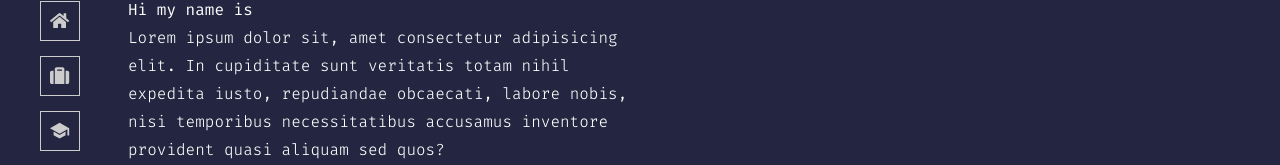
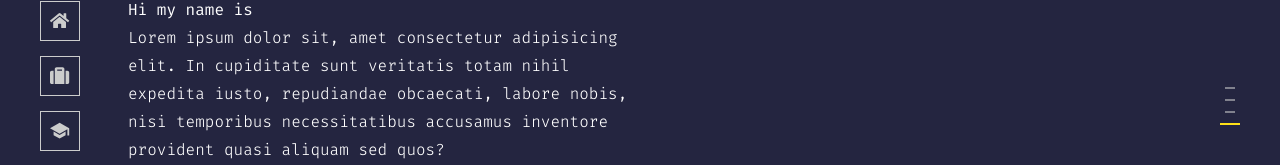
Before and after one commit to sadhumubarak/portfolio, a React (Vite) app: page / in a window 1280 px wide. Shown: the part 289-454 px from the top of the page. Built offline with nearby package versions, Linux system fonts and the light colour scheme; a web font is replaced by a local one.

Commit message:
progress bar

```diff
--- a/src/pages/Home/Home.tsx
+++ b/src/pages/Home/Home.tsx
@@ -10,6 +10,8 @@ import NavPanel from "../../shared/ActionButtons";
 import Header from "../../shared/Header/Header";
 import Footer from "../../shared/Footer/Footer";
 import MediaPlayer from "../../shared/MediaPlayer/MediaPlayer";
+import ProgressLine from "../../shared/ProgressLine";
+
 // import useInteraction from "../../shared/useIntersection";
 type Props = {};
 
@@ -68,6 +70,7 @@ const Home = ({}: Props) => {
   return (
     <Fragment>
       <MediaPlayer />
+      <ProgressLine activeMenu={active}/>
       <Header />
       <NavPanel activeMenu={active} />
       <ViewPort id="introduction" />
--- a/src/shared/ActionButtons/index.tsx
+++ b/src/shared/ActionButtons/index.tsx
@@ -4,7 +4,7 @@ import { IoSchoolSharp } from "react-icons/io5";
 import { GiSkills } from "react-icons/gi";
 import { Link } from "react-router-dom";
 
-const navMenus = [
+export const navMenus = [
   { menuTitle: "#introduction", menu: "introduction", iconName: <FaHome /> },
   { menuTitle: "#experience", menu: "experience", iconName: <FaSuitcase /> },
   { menuTitle: "#education", menu: "education", iconName: <IoSchoolSharp /> },
--- /dev/null
+++ b/src/shared/ProgressLine/index.tsx
@@ -0,0 +1,44 @@
+import { Box } from "@mui/material";
+import React from "react";
+
+type activeType = {
+  activeMenu: string;
+};
+
+import { navMenus } from "../ActionButtons/index";
+
+export default function index({ activeMenu }: activeType) {
+  return (
+    <Box
+      sx={{
+        position: "fixed",
+        right: "40px",
+        top: "50%",
+        transform: "translateY(-50%)",
+        display: "flex",
+        flexDirection: "column",
+        justifyContent: "center",
+        alignItems: "center",
+      }}
+    >
+      {navMenus.map((item, i) => (
+        <Box
+          sx={{
+            width: `${
+              item.menu === activeMenu ? "20px" : "10px"
+            }`,
+            height: "2px",
+            backgroundColor: `${
+              item.menu === activeMenu ? "#ffe118" : "#cccccc8f"
+            }`,
+            marginBottom: "10px",
+            cursor: "pointer",
+            // "&:nth-of-type(odd)": {
+            //   width: "20px",
+            // },
+          }}
+        ></Box>
+      ))}
+    </Box>
+  );
+}
```
Also changed, not shown: src/assets/data/myData.json (line endings or trailing spaces).
